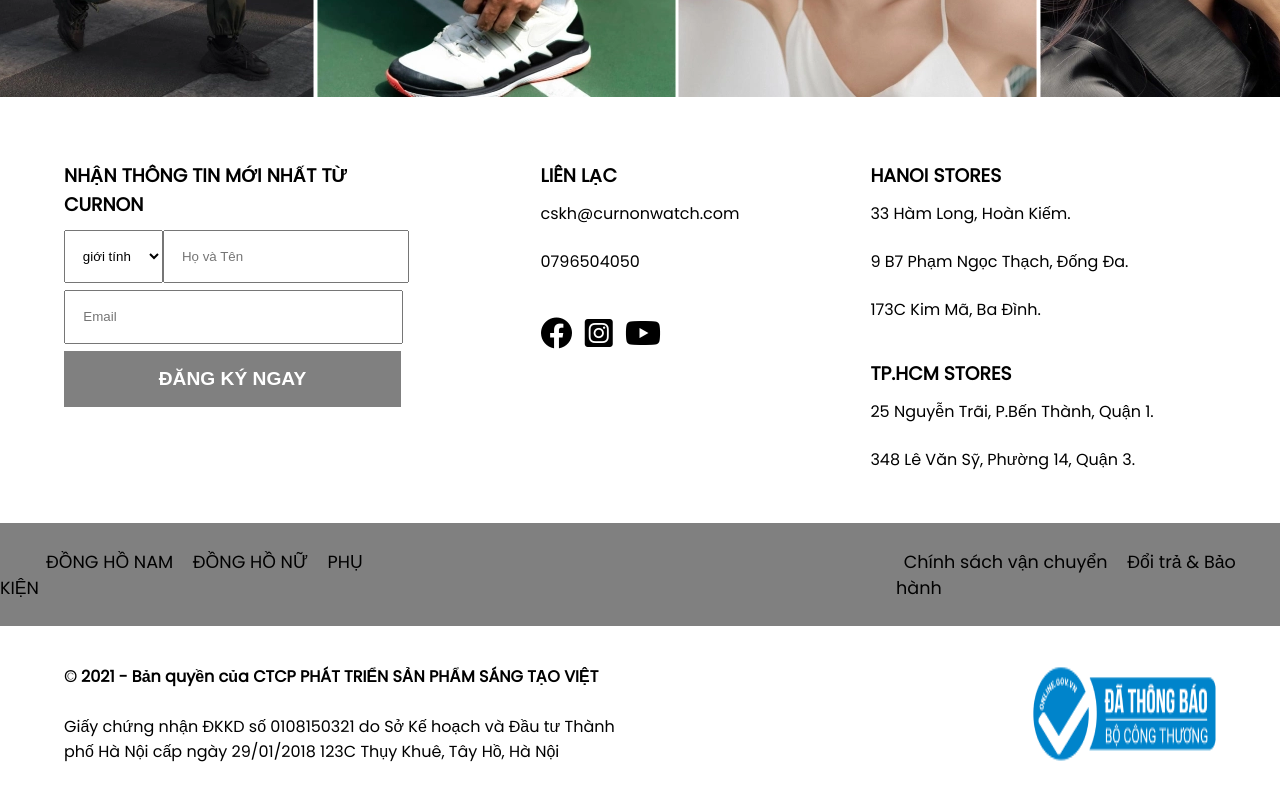
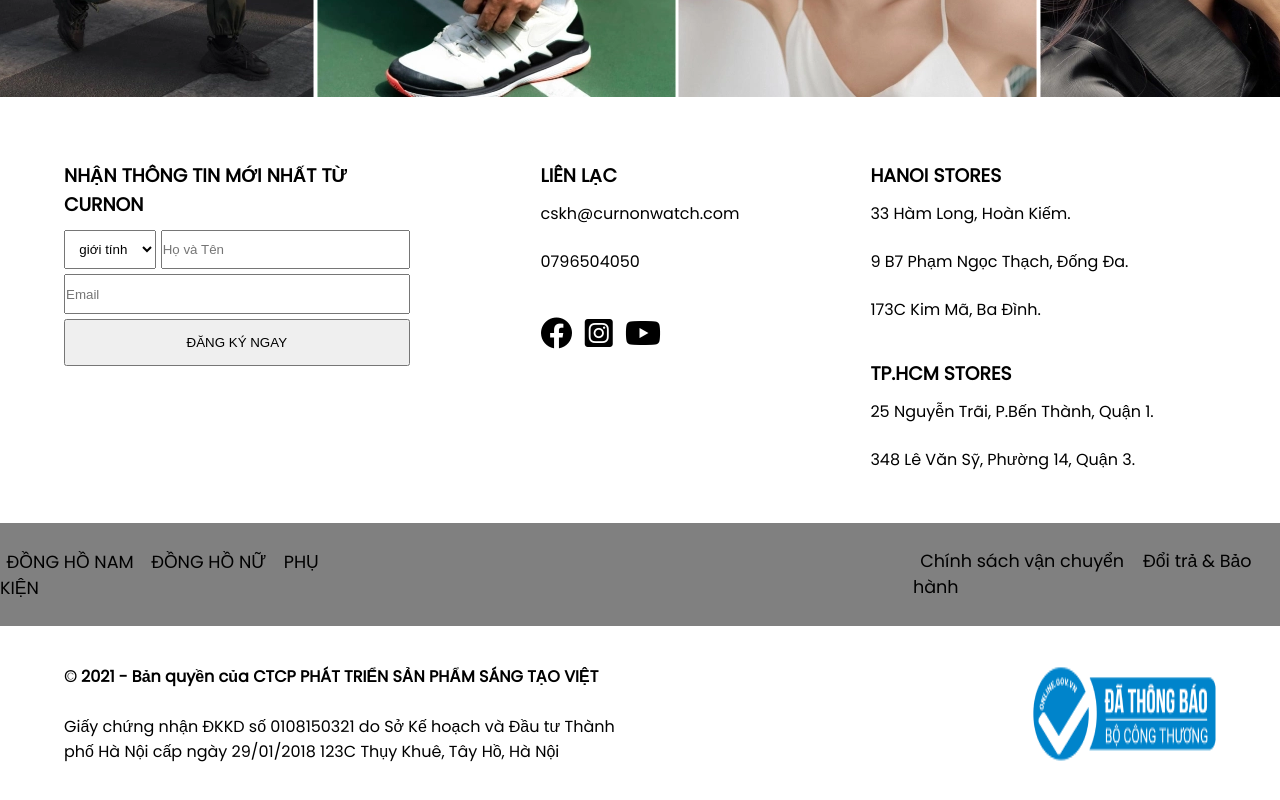
Before and after one commit to AlanTruong43/curnonwatch_clone, a plain HTML site: page index.html in a window 1280 px wide. Shown: the part 3634-4434 px from the top of the page. Drawn offline with nearby package versions, Linux system fonts and the light colour scheme.

Commit message:
fix form register

```diff
--- a/index.html
+++ b/index.html
@@ -243,12 +243,14 @@
 
             <div class="register">
                 <h3>NHẬN THÔNG TIN MỚI NHẤT TỪ CURNON</h3>
+                <div class="register__form">
                     <select name="gioitin" id="">
                         <option value="choose"> giới tính</option>
                         <option value="nam">nam</option>
                         <option value="nu">nữ</option>
                     </select>
                     <input class="input__name" placeholder="Họ và Tên" type="text">
+                </div>
                 <input class="input__mail" placeholder="Email" type="email">
                 <button>đăng ký ngay</button>
             </div>
--- a/style.css
+++ b/style.css
@@ -452,37 +452,31 @@ div.register{
     width: 30%;
 }
 
-div.register select{
-    padding: 5% 4%;
-    float: left;
-}
-
-div.register input{
-    width: 60%;
+div.register__form{
+    display: flex;
+    width: 100%;
 }
 
 input.input__name{
-    padding: 5%;
-    width: 65%;
-    margin-bottom: 2%;
+    width: 100%;
 }
 
 input.input__mail{
-    padding: 5%;
-    padding-right: 32%;
-    width: 100%;
-    margin-bottom: 2%;
+    width: 99%;
+    padding: 3% 0%;
+    margin-top: 5px;
+}
+
+div.register select{
+    padding: 3%;
+    margin-right: 5px;
 }
 
 div.register button{
-    width: 97.5%;
-    padding: 5%;
+    padding: 4%;
+    margin-top: 5px;
+    width: 100%;
     text-transform: uppercase;
-    font-weight: 700;
-    color: white;
-    background-color: gray;
-    font-size: 120%;
-    border: none;
 }
 
 div.register h3{
@@ -525,7 +519,7 @@ div.policy{
 }
 
 div.policy__product{
-    width: 50%;
+    /* width: 50%; */
 }
 
 div.policy__product a{
@@ -533,14 +527,14 @@ div.policy__product a{
     width: 100%;
 }
 
-div.policy__product a:first-child{
+/* div.policy__product a:first-child{
     margin-left: 10%;
-}
+} */
 
-div.policy__services{
+/* div.policy__services{
     width: 50%;
     padding-left: 40%;
-}
+} */
 
 div.policy__services a{
     font-size: 110%;
```
Lines whose indentation alone changed are shown as unchanged.
